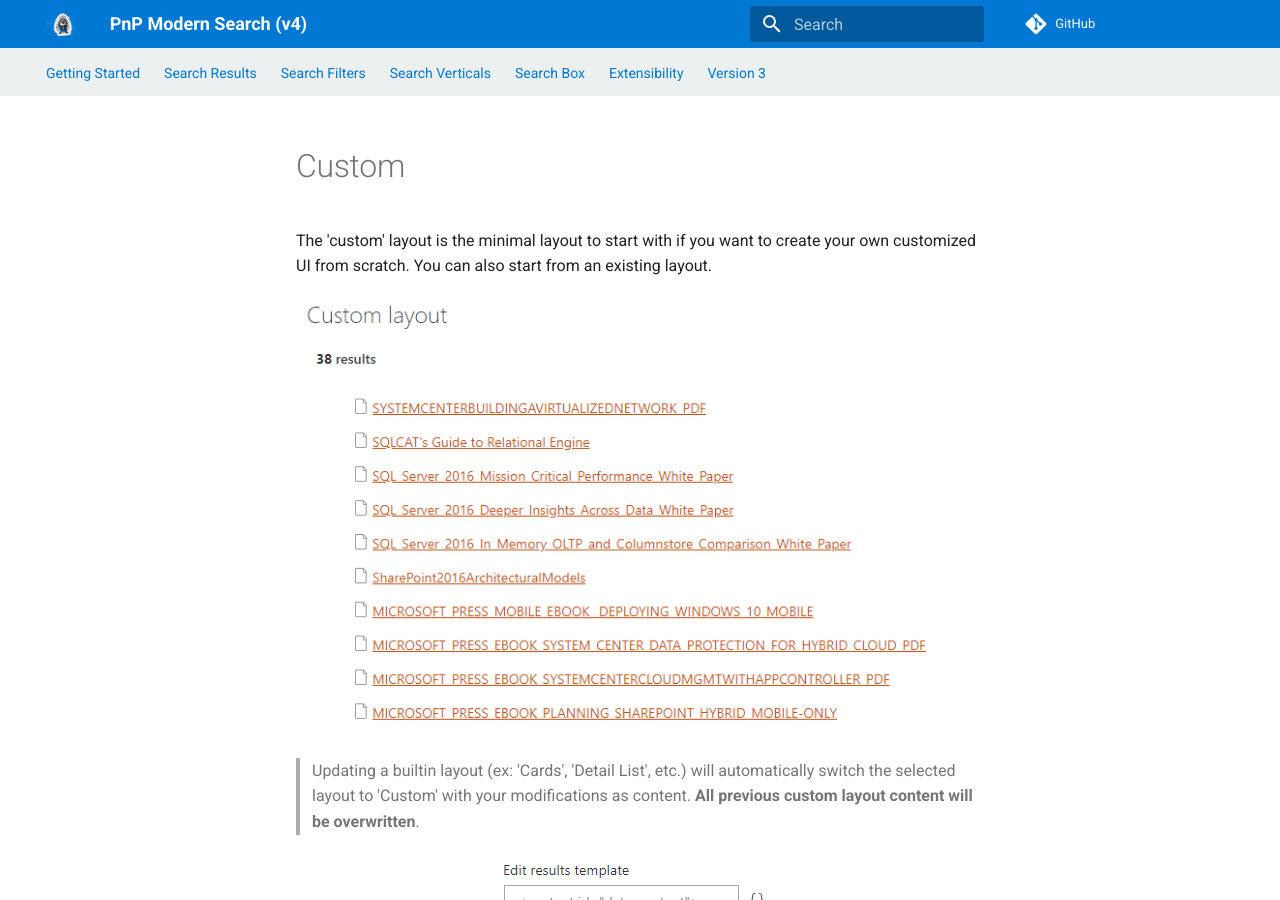
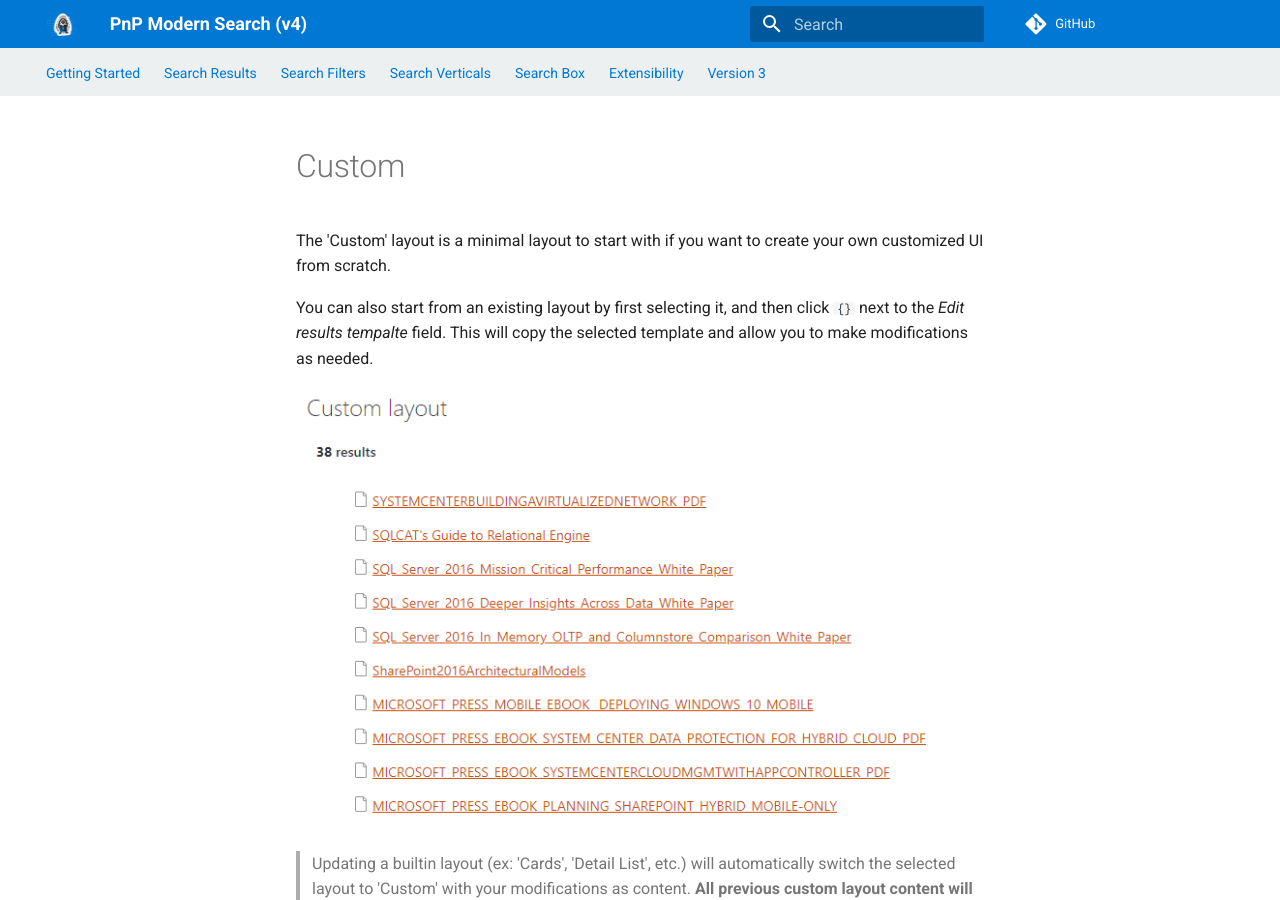
Before and after one commit to dominic5perezd/pnp-modern-search, an MkDocs documentation site: the page built from docs/usage/search-results/layouts/custom.md, in a window 1280 px wide and 900 px high. Built offline with MkDocs 1.6.1 and Material for MkDocs 9.7.7, drawn with Linux system fonts in a browser that asks for light colours; comment, search, counter and statistics services are not loaded.

Commit message:
#1413 clarify docs on modifying an OOB template

```diff
--- a/docs/usage/search-results/layouts/custom.md
+++ b/docs/usage/search-results/layouts/custom.md
@@ -1,4 +1,6 @@
-The 'custom' layout is the minimal layout to start with if you want to create your own customized UI from scratch. You can also start from an existing layout.
+The 'Custom' layout is a minimal layout to start with if you want to create your own customized UI from scratch.
+
+You can also start from an existing layout by first selecting it, and then click `{}` next to the *Edit results tempalte* field. This will copy the selected template and allow you to make modifications as needed.
 
 !["Custom layout"](../../../assets/webparts/search-results/layouts/custom_layout.png){: .center}
 
```
